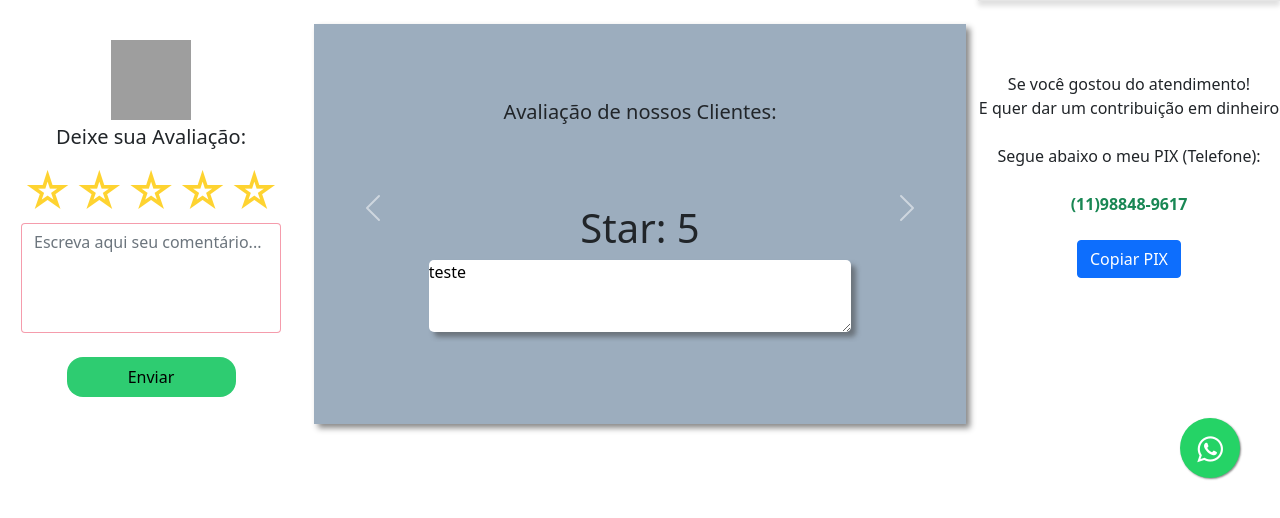
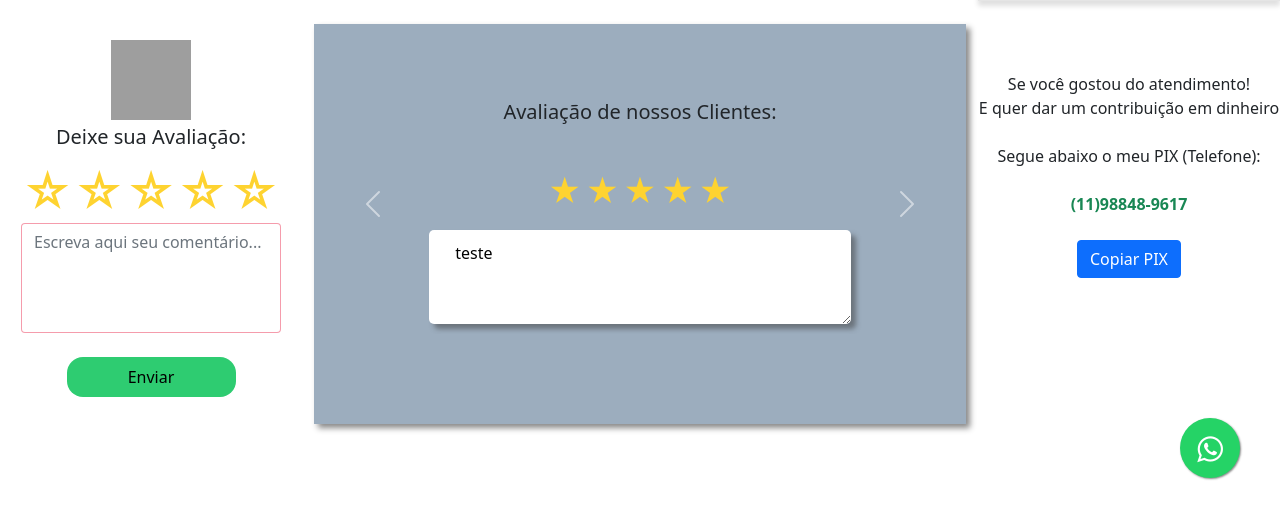
Before and after one commit to andretgsilveira/PI1-Univesp-Grupo-006, a Flask app: page / in a window 1280 px wide. Shown: the part 282-800 px from the top of the page. Run offline with Flask 2, Linux system fonts and the light colour scheme; data comes from the database, SQL or seed files in the repository; some libraries are stand-ins or nearby versions; grey boxes are pictures that could not be loaded.

Commit message:
Criado função para aparecer a quantidade de estrelas referente a avaliação, ajustado CSS

```diff
--- a/app/static/css/style.css
+++ b/app/static/css/style.css
@@ -51,7 +51,7 @@ h2 {
 .carousel > h5 {
     text-align: center;
     margin-top: 5%;
-    margin-bottom: 15%;
+    margin-bottom: 5%;
 }
 .carousel-item {
     align-items: center;
@@ -65,7 +65,20 @@ h2 {
     margin-right: auto;
     margin-bottom: 10px;
     outline: 0;
-    box-shadow: 5px 5px 5px rgba(60, 60, 60, 0.5) ;
+    box-shadow: 5px 5px 5px rgba(60, 60, 60, 0.5);
+    padding: 2% 5%;
+}
+
+.rating-box {
+    position: relative;
+    text-align: center;
+    margin-top: 3%;
+    margin-bottom: 3%;
+}
+
+.rating-box > label {
+    color: #fed330;
+    font-size: 2em;
 }
 
 #dados{
@@ -116,7 +129,6 @@ h2 {
 .rating:hover>input:checked~label:before {
     opacity: 0.4
 }
-
 
 .comment-box {
     padding: 5px
--- a/app/templates/index.html
+++ b/app/templates/index.html
@@ -97,7 +97,13 @@
                     <div class="carousel-item">
                   {% endif %}
 
-                    <center><h1>Star: {{ avaliacao.star }}</h1></center>
+                    <div class="rating-box">
+                      {% for number in range(avaliacao.star) %}
+                      <label class="rating-comment">&#9733;</label>
+                      {% endfor %}
+                    </div>
+
+
                     <div class="comment-area">
                       <strong><textarea class="comments" readonly rows="3">{{ avaliacao.evaluation }}</textarea></strong>
                     </div>
```
